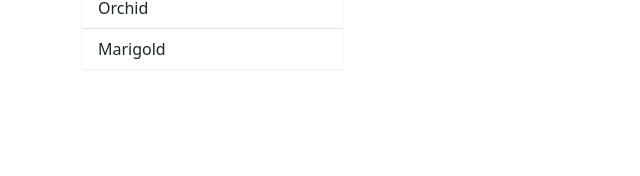
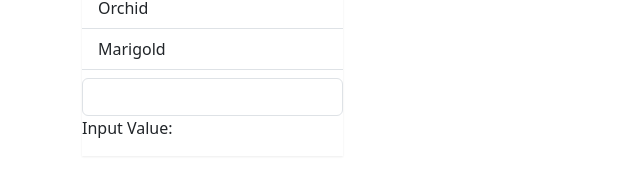
Before and after one commit to qalib01/learnReact, a React (Create React App) app: page / in a window 1280 px wide. Shown: the part 274-450 px from the top of the page, without its empty margins (0-640 px from the left). Built offline with nearby package versions, Linux system fonts and the light colour scheme.

Commit message:
Props, States

```diff
--- a/package.json
+++ b/package.json
@@ -3,9 +3,11 @@
   "version": "0.1.0",
   "private": true,
   "dependencies": {
+    "@ant-design/icons": "^5.2.5",
     "@testing-library/jest-dom": "^5.16.5",
     "@testing-library/react": "^13.4.0",
     "@testing-library/user-event": "^13.5.0",
+    "antd": "^5.8.3",
     "bootstrap": "^5.3.1",
     "react": "^18.2.0",
     "react-dom": "^18.2.0",
--- a/public/index.html
+++ b/public/index.html
@@ -42,7 +42,7 @@
   </head>
   <body>
     <noscript>You need to enable JavaScript to run this app.</noscript>
-    <div id="root"></div>
+    <div id="main"></div>
     <!--
       This HTML file is a template.
       If you open it directly in the browser, you will see an empty page.
--- a/src/components/CategoryList.js
+++ b/src/components/CategoryList.js
@@ -1,11 +1,41 @@
-import React, { Component } from "react";
+import React, { Component, useState } from "react";
 import { ListGroup, ListGroupItem, ListGroupItemHeading, ListGroupItemText } from "reactstrap";
+import PropTypes from 'prop-types'
 
 export default class CategoryList extends Component {
+    // constructor() { // We don't need any constructor function, it is optional
+    //     super();
+    //     this.state = {
+    //         categories: [
+    //             {
+    //                 id: 1,
+    //                 name: 'Rose',
+    //             },
+    //             {
+    //                 id: 2,
+    //                 name: 'Tulip',
+    //             },
+    //             {
+    //                 id: 3,
+    //                 name: 'Lily',
+    //             },
+    //             {
+    //                 id: 4,
+    //                 name: 'Peony',
+    //             },
+    //             {
+    //                 id: 5,
+    //                 name: 'Orchid',
+    //             },
+    //             {
+    //                 id: 6,
+    //                 name: 'Marigold',
+    //             },
+    //         ],
+    //     };
+    // };
 
-    constructor() {
-        super();
-        this.state = {
+    state = {
         categories: [
             {
                 id: 1,
@@ -32,8 +62,23 @@ export default class CategoryList extends Component {
                 name: 'Marigold',
             },
         ],
+        categoryText: '',
+        inputValue: '',
     };
-    };
+
+    static defaultProps = {
+        title: '',
+    }
+
+    changeText = (category) => {
+        this.setState({ categoryText: category.name })
+        // console.log(this);
+    }
+
+    setInputValue = (value) => {
+        this.setState({ inputValue: value })
+        // console.log(value);
+    }
 
     render() {
         return (
@@ -42,9 +87,25 @@ export default class CategoryList extends Component {
                 <ListGroup flush horizontal>
                     {
                         this.state.categories.map(category => (
-                            <ListGroupItem key={ category.id }> { category.name } </ListGroupItem>
+                            <ListGroupItem onClick={() => this.changeText( category )} key={ category.id }> { category.name } </ListGroupItem>
                         ))
                     }
+
+                    <h6> { this.props.name } </h6>
+
+                    <div>
+                        {/* Your input element */}
+                        <input
+                            type="text"
+                            className="form-control"
+                            onChange={(e) => this.setInputValue( e.target.value )}
+                        />
+
+                        {/* Display the input value */}
+                        <p>Input Value: { this.state.inputValue }</p>
+                    </div>
+
+
 
                     {/* <ListGroupItem active>Dapibus ac facilisis in</ListGroupItem>
                     <ListGroupItem disabled>Morbi leo risus</ListGroupItem>
@@ -58,6 +119,7 @@ export default class CategoryList extends Component {
                         </ListGroupItemText>
                     </ListGroupItem> */}
                 </ListGroup>
+                <h5> {this.state.categoryText} </h5>
             </React.Fragment>
         );
     }
--- a/src/index.js
+++ b/src/index.js
@@ -3,5 +3,5 @@ import ReactDOM from 'react-dom/client';
 import App from './components/App';
 import 'bootstrap/dist/css/bootstrap.min.css'
 
-const root = ReactDOM.createRoot(document.getElementById('root'));
+const root = ReactDOM.createRoot(document.getElementById('main'));
 root.render(<App />);
```
Also changed, not shown: src/components/App.js (+10 -3 lines), src/components/Counter.js (added, +28 -0 lines), src/components/Form.js (added, +54 -0 lines), 1 other file (tests, documents, lock files or other folders). Lines whose indentation alone changed are shown as unchanged.
